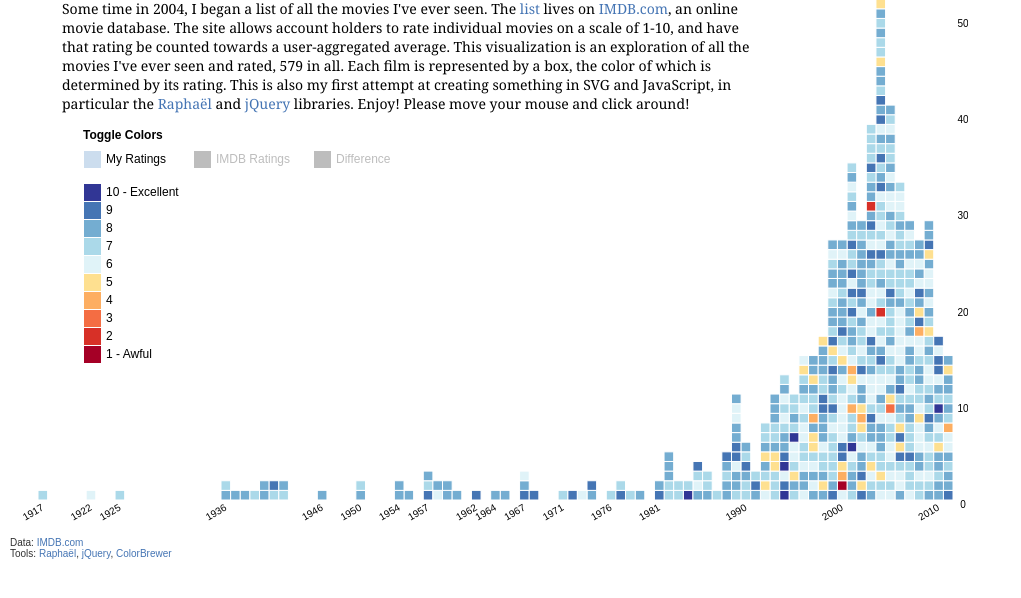
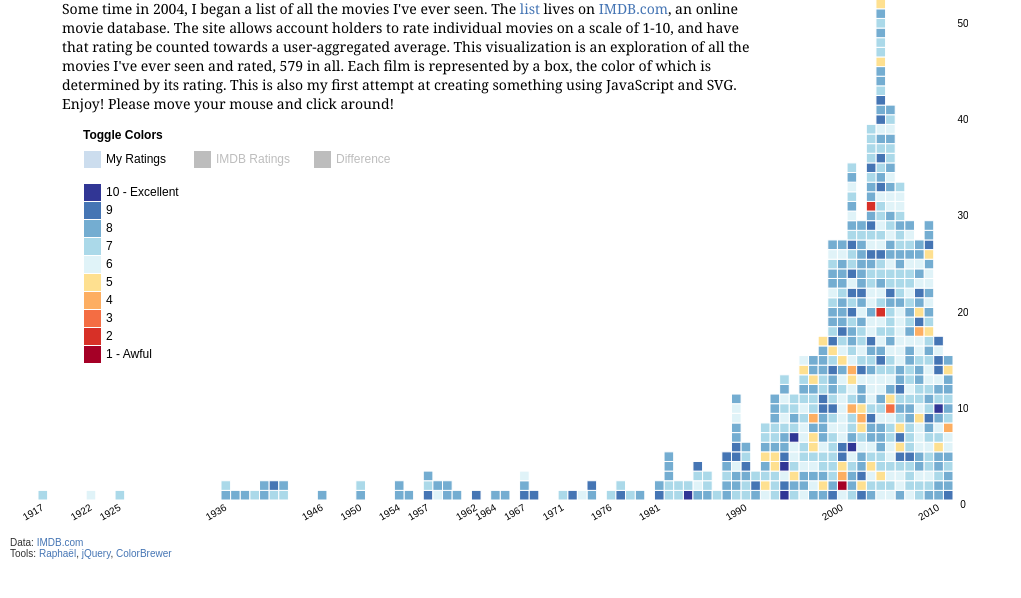
Before and after one commit to amyly/mymovies, a plain HTML site: page index.html in a window 1280 px wide. Shown: the part 58-656 px from the top of the page, without its empty margins (0-1021 px from the left). Drawn offline with Linux system fonts and the light colour scheme.

Commit message:
edited description

```diff
--- a/index.html
+++ b/index.html
@@ -57,7 +57,7 @@
 		<div id="tip"></div>
 		<div id="canvas_container"></div>
 		<div id="title">All The Movies I've Seen</div>
-		<div id="description">Some time in 2004, I began a list of all the movies I've ever seen. The <a href="http://www.imdb.com/list/YfKD4-8w7mQ/">list</a> lives on <a href="http://imdb.com">IMDB.com</a>, an online movie database. The site allows account holders to rate individual movies on a scale of 1-10, and have that rating be counted towards a user-aggregated average. This visualization is an exploration of all the movies I've ever seen and rated, 579 in all. Each film is represented by a box, the color of which is determined by its rating. This is also my first attempt at creating something in SVG and JavaScript, in particular the <a href="http://raphaeljs.com">Rapha&euml;l</a> and <a href="http://jquery.com">jQuery</a> libraries. Enjoy! Please move your mouse and click around!</div>
+		<div id="description">Some time in 2004, I began a list of all the movies I've ever seen. The <a href="http://www.imdb.com/list/YfKD4-8w7mQ/">list</a> lives on <a href="http://imdb.com">IMDB.com</a>, an online movie database. The site allows account holders to rate individual movies on a scale of 1-10, and have that rating be counted towards a user-aggregated average. This visualization is an exploration of all the movies I've ever seen and rated, 579 in all. Each film is represented by a box, the color of which is determined by its rating. This is also my first attempt at creating something using JavaScript and SVG.<br>Enjoy! Please move your mouse and click around!</div>
 		<div id="footer">Data: <a href="http://www.imdb.com/list/YfKD4-8w7mQ/">IMDB.com</a>
 		<br>Tools: <a href="http://raphaeljs.com">Rapha&euml;l</a>, <a href="http://jquery.com">jQuery</a>, <a href="http://colorbrewer2.org/">ColorBrewer</a></div>
 	</body>
```
